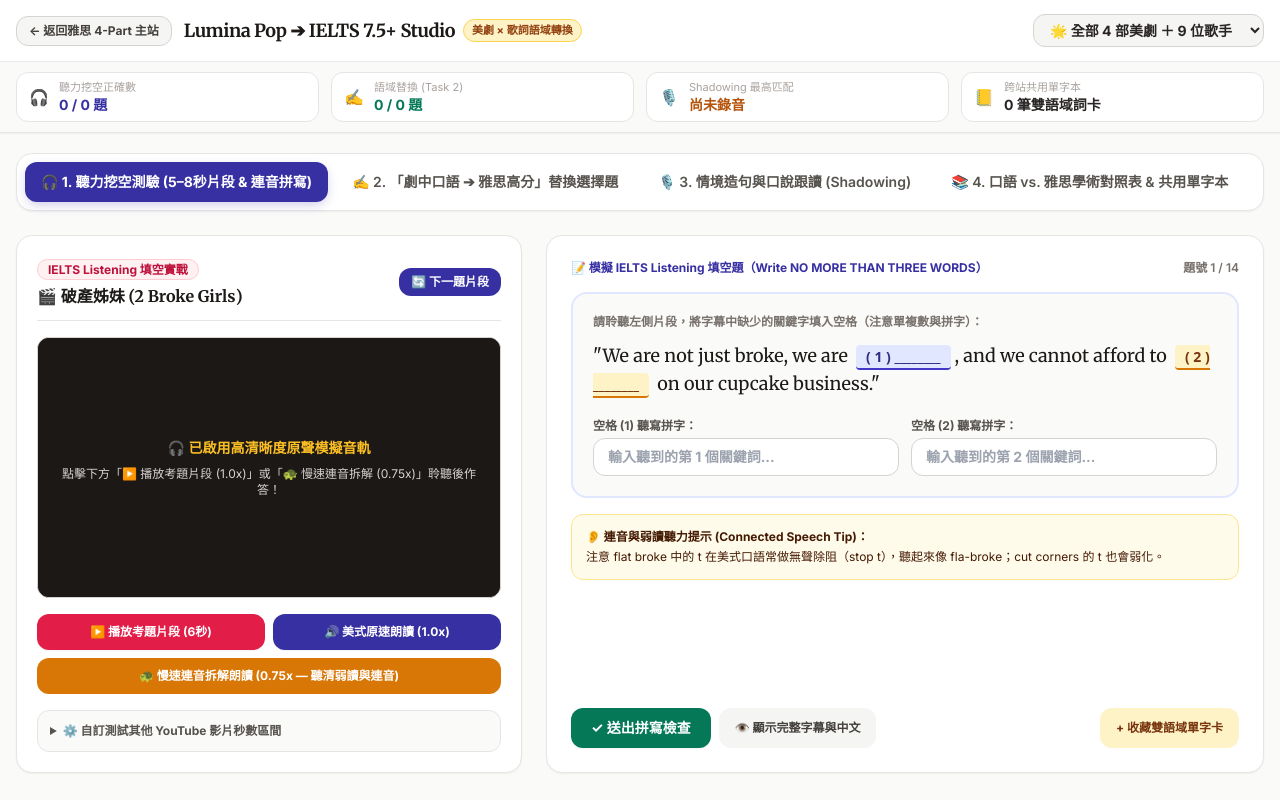
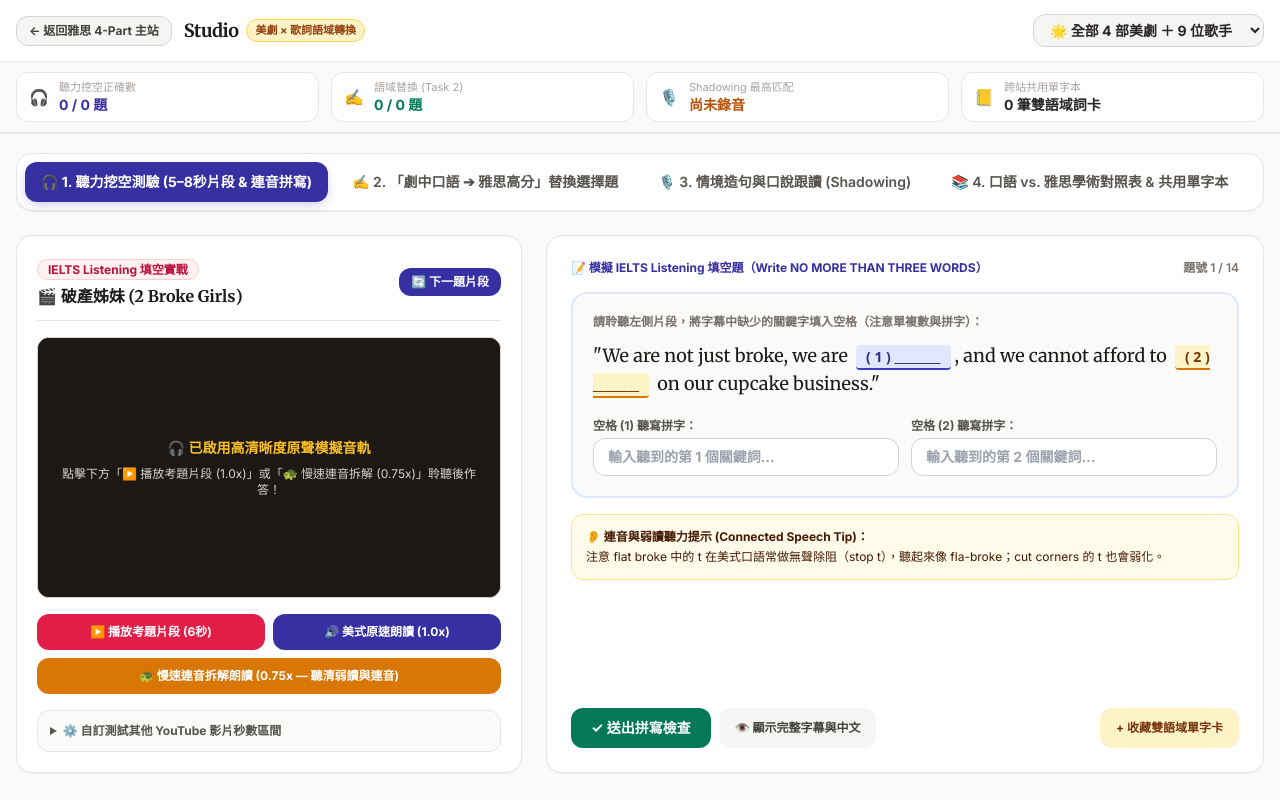
Before and after one commit to peter8955014/ielts-75-studio, a plain HTML site: page pop_ielts.html in a window 1280 px wide. Drawn offline with nearby package versions, Linux system fonts and the light colour scheme.

Commit message:
Update title in pop_ielts.html

```diff
--- a/pop_ielts.html
+++ b/pop_ielts.html
@@ -43,7 +43,7 @@
         </a>
         <div>
           <div class="flex items-center gap-2">
-            <h1 class="font-serif-academy font-bold text-base sm:text-lg text-stone-900 tracking-tight">Lumina Pop ➔ IELTS 7.5+ Studio</h1>
+            <h1 class="font-serif-academy font-bold text-base sm:text-lg text-stone-900 tracking-tight">Studio</h1>
             <span class="px-2 py-0.5 rounded-full bg-amber-100 text-amber-800 border border-amber-300 text-[11px] font-bold">美劇 × 歌詞語域轉換</span>
           </div>
         </div>
```
